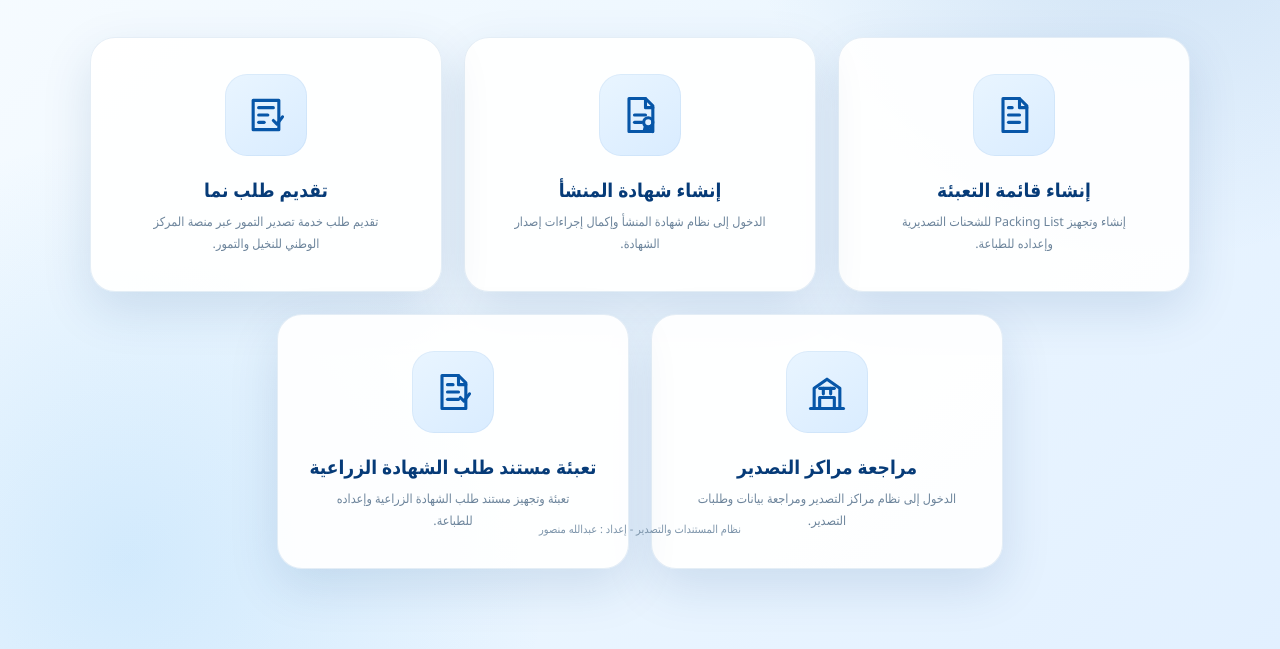
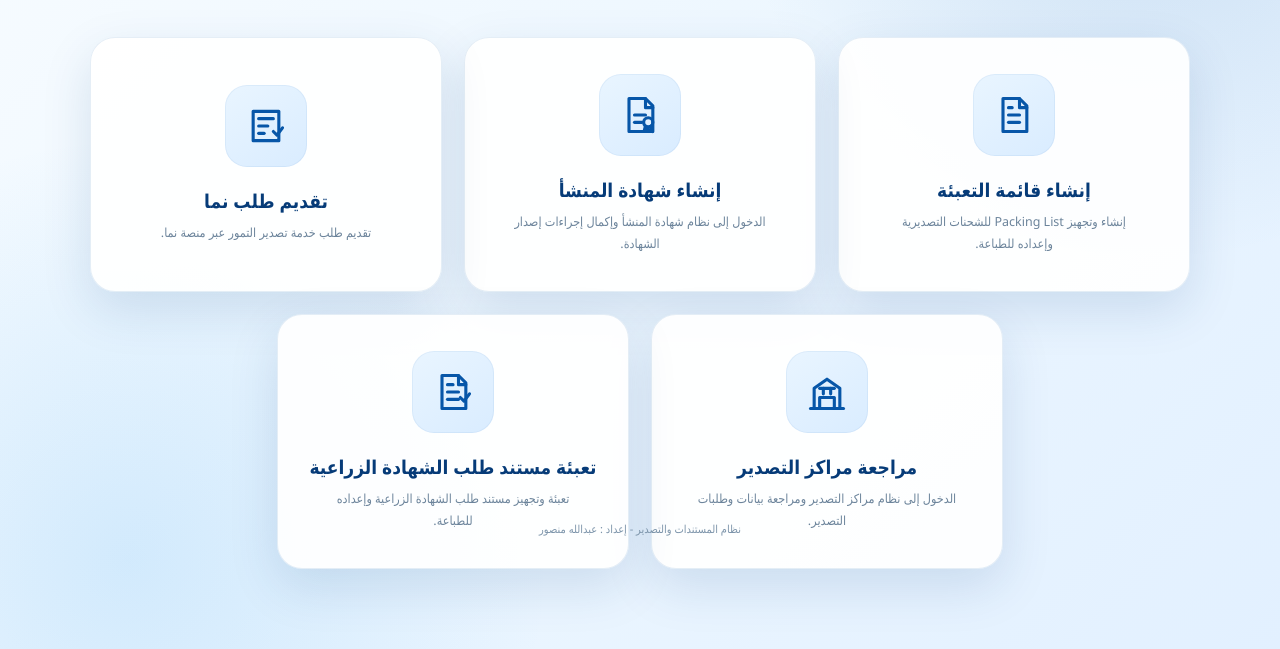
Before and after one commit to abadi4480/PACKING-LIST, a plain HTML site: page dashboard.html in a window 1280 px wide. Shown: the part 249-898 px from the top of the page. Drawn offline with Linux system fonts and the light colour scheme.

Commit message:
Update dashboard.html

```diff
--- a/dashboard.html
+++ b/dashboard.html
@@ -960,7 +960,7 @@
 
                 <p class="service-description">
                     تقديم طلب خدمة تصدير التمور
-                    عبر منصة المركز الوطني للنخيل والتمور.
+                    عبر منصة نما.
                 </p>
 
             </article>
```
